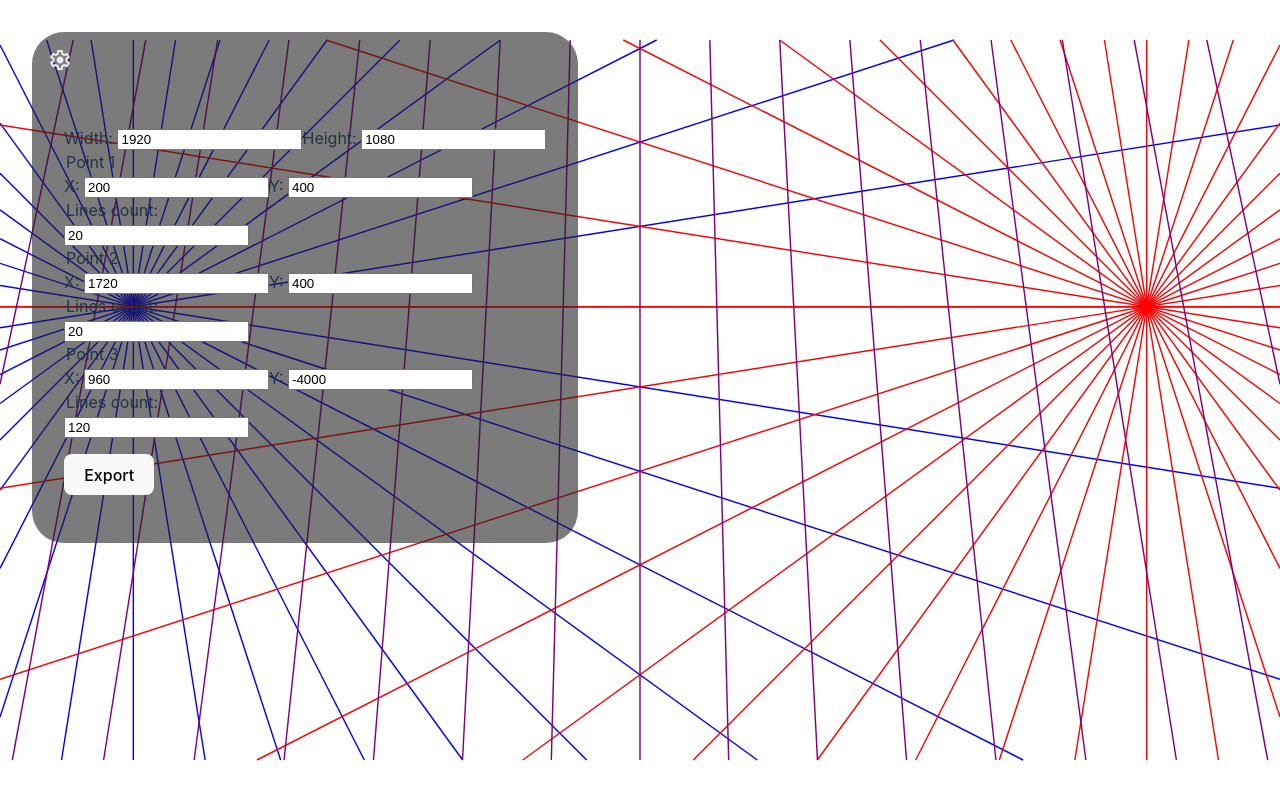
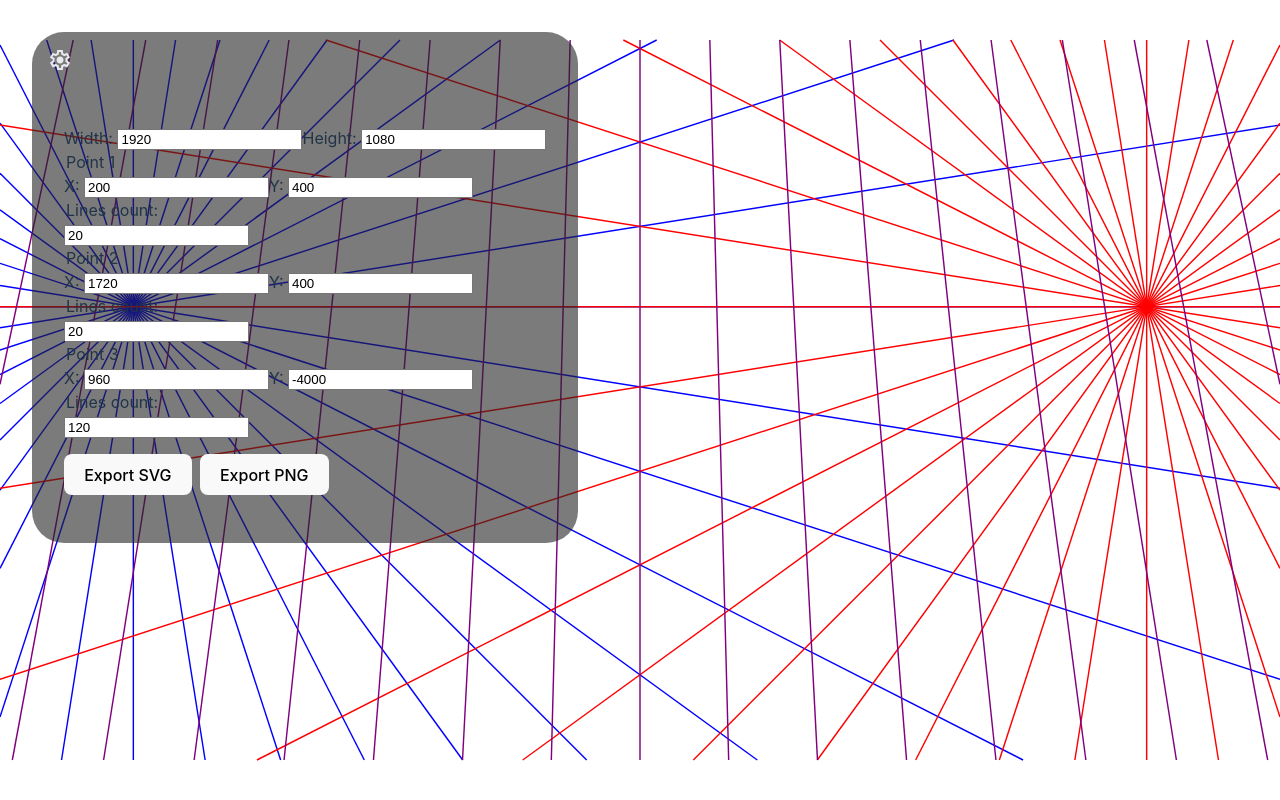
Before and after one commit to El-Ahmed/Perspective-Generator, a React (Vite) app: page / in a window 1280 px wide. Both pictures are taken after a click on the element 60 px from the left and 63 px from the top of the page. Built offline with nearby package versions, Linux system fonts and the light colour scheme.

Commit message:
feat: :sparkles: export as png

```diff
--- a/src/App.css
+++ b/src/App.css
@@ -57,4 +57,5 @@
 .export {
   margin: 1rem;
   margin-inline: 0;
+  margin-right: 0.5rem;
 }
--- a/src/App.tsx
+++ b/src/App.tsx
@@ -72,7 +72,13 @@ function App() {
               className="export"
               onClick={() => perspectiveRef.current?.exportSvg?.()}
             >
-              Export
+              Export SVG
+            </button>
+            <button
+              className="export"
+              onClick={() => perspectiveRef.current?.exportPng?.()}
+            >
+              Export PNG
             </button>
           </div>
         )}
--- a/src/components/Perspective.tsx
+++ b/src/components/Perspective.tsx
@@ -3,6 +3,7 @@ import { Guideline, Point } from "../models";
 
 export type PerspectiveHandle = {
   exportSvg: () => void;
+  exportPng: () => void;
 };
 
 const MAX_LENGTH = 10_000;
@@ -38,8 +39,40 @@ const Perspective = forwardRef<
     URL.revokeObjectURL(url);
   };
 
+  const exportPng = () => {
+    if (!svgRef.current) return;
+    const svgElement = svgRef.current;
+    const canvas = document.createElement("canvas");
+    canvas.width = width;
+    canvas.height = height;
+    const ctx = canvas.getContext("2d");
+    if (!ctx) return;
+
+    const svgData = new XMLSerializer().serializeToString(svgElement);
+    const svgBlob = new Blob([svgData], {
+      type: "image/svg+xml;charset=utf-8",
+    });
+    const url = URL.createObjectURL(svgBlob);
+
+    const img = new Image();
+    img.onload = () => {
+      ctx.drawImage(img, 0, 0, width, height);
+      URL.revokeObjectURL(url);
+
+      const pngUrl = canvas.toDataURL("image/png");
+      const link = document.createElement("a");
+      link.href = pngUrl;
+      link.download = "guidelines.png";
+      document.body.appendChild(link);
+      link.click();
+      document.body.removeChild(link);
+    };
+    img.src = url;
+  };
+
   useImperativeHandle(ref, () => ({
     exportSvg,
+    exportPng,
   }));
 
   const getStrokeWidth = () => {
```
